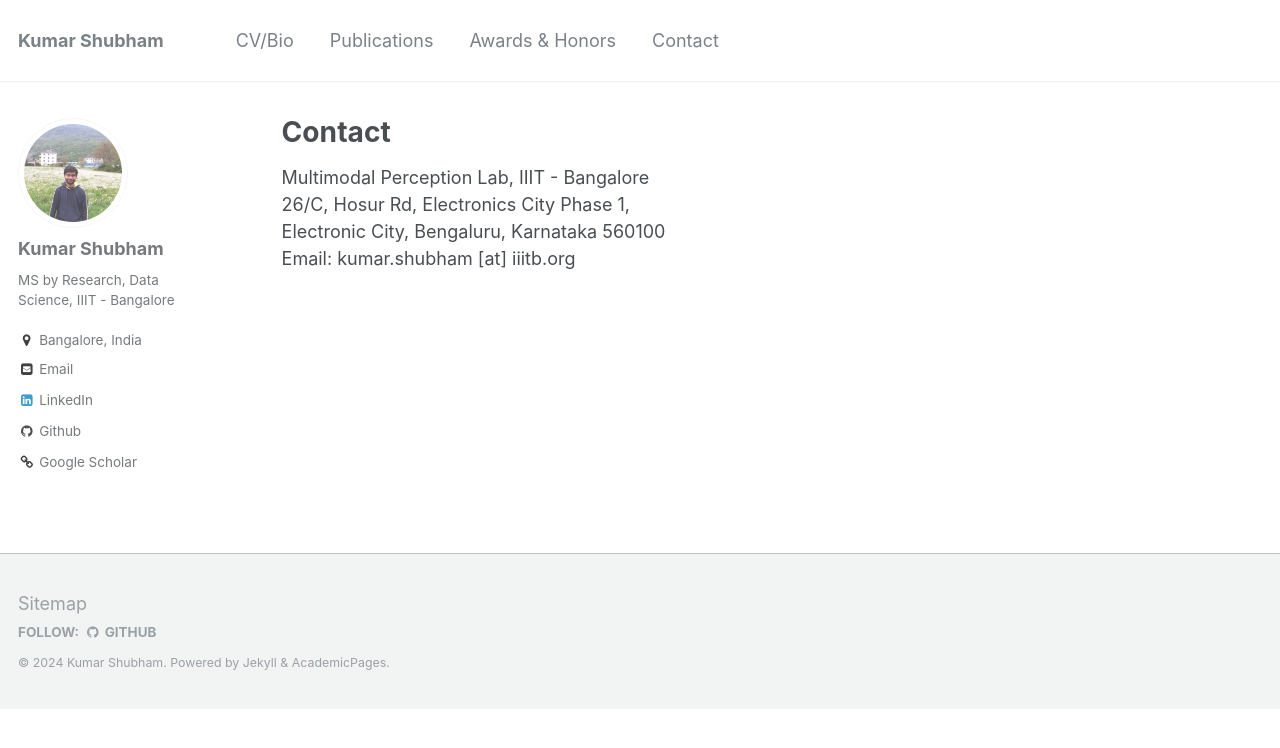
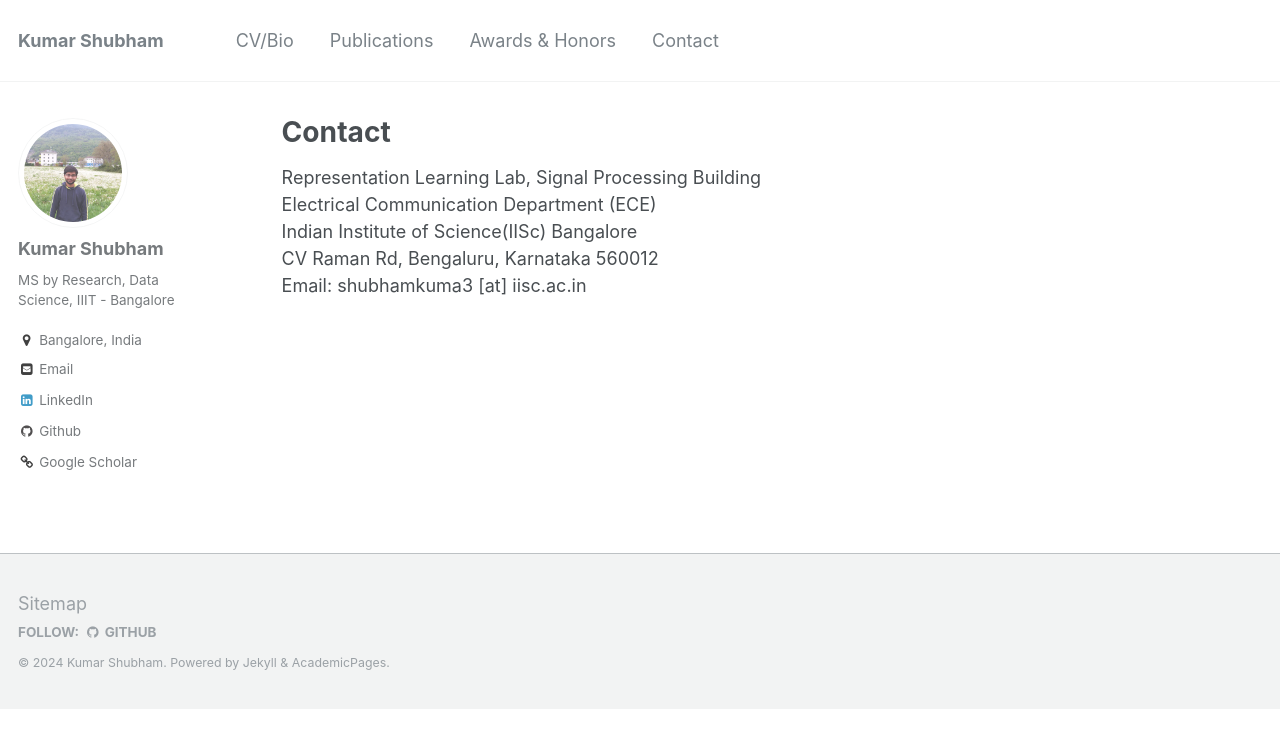
Before and after one commit to kyrs/kyrs.github.io, a Jekyll site: the page built from _pages/contact.md, in a window 1280 px wide. Shown: the top 748 px of the page. Built offline with Jekyll 4.4.1, drawn with Linux system fonts in a browser that asks for light colours.

Commit message:
Update contact.md

```diff
--- a/_pages/contact.md
+++ b/_pages/contact.md
@@ -4,7 +4,8 @@ title: "Contact"
 permalink: /contact/
 author_profile: true
 ---
-Multimodal Perception Lab, IIIT - Bangalore<br>
-26/C, Hosur Rd, Electronics City Phase 1,<br>
-Electronic City, Bengaluru, Karnataka 560100<br>
-Email: kumar.shubham [at] iiitb.org
+Representation Learning Lab, Signal Processing Building<br>
+Electrical Communication Department (ECE) <br>
+Indian Institute of Science(IISc) Bangalore <br>
+CV Raman Rd, Bengaluru, Karnataka 560012<br>
+Email: shubhamkuma3 [at] iisc.ac.in
```
